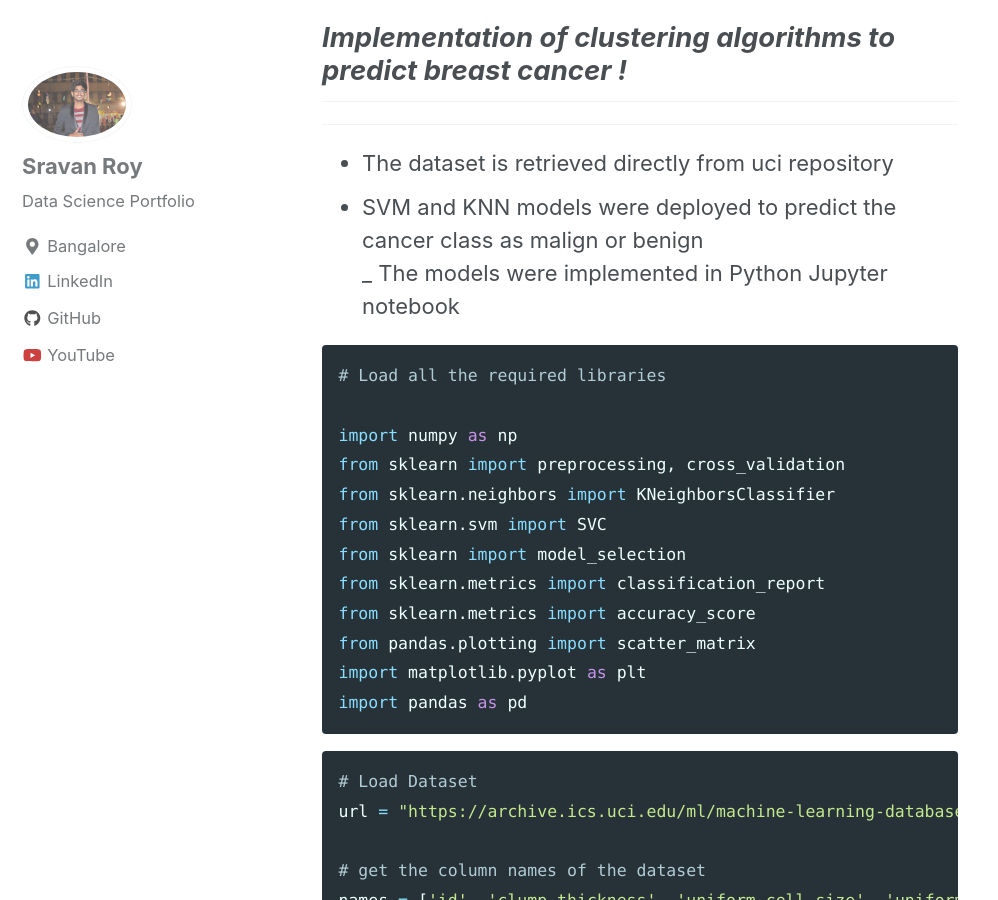
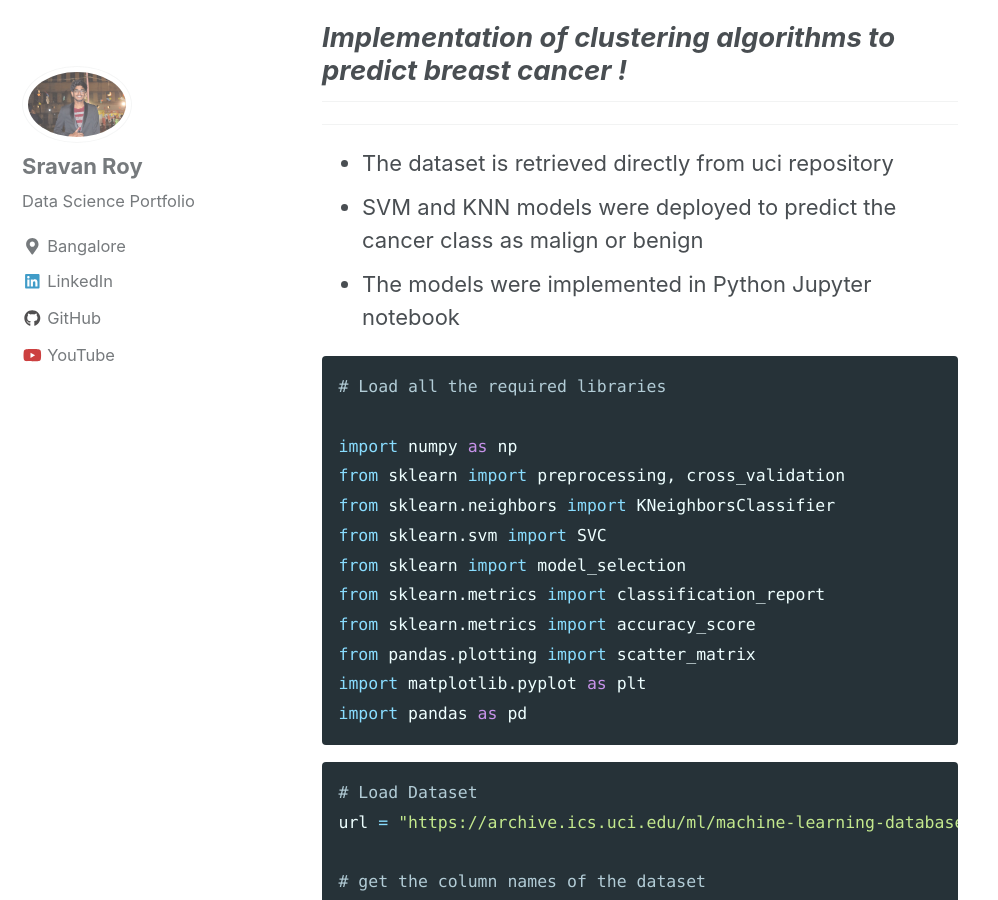
Before and after one commit to sravanroy/sravanroy.github.io, a Jekyll site: the page built from _posts/2019-03-17-Breast Cancer Detection.md, in a window 1280 px wide and 900 px high, scrolled down 1025 px. Shown: the whole window, without its empty margins (0-998 px from the left). Built offline with Jekyll 4.4.1, drawn with Linux system fonts in a browser that asks for light colours; cached includes are drawn as plain includes; nearby versions of some CDN libraries; some of the changed text lies outside the part shown.

````diff
--- a/_posts/2019-03-17-Breast Cancer Detection.md
+++ b/_posts/2019-03-17-Breast Cancer Detection.md
@@ -12,7 +12,7 @@ mathjax: "true"
 ----
 * The dataset is retrieved directly from uci repository
 + SVM and KNN models were deployed to predict the cancer class as malign or benign
-_ The models were implemented in Python Jupyter notebook
+* The models were implemented in Python Jupyter notebook
 
 ```python
 # Load all the required libraries
@@ -156,7 +156,7 @@ for name, model in models: # run  KFold 10 times on train data on both models to
 	KNN: 0.973117 (0.018442)
     SVM: 0.951558 (0.028352)
 ```
-This is the accuracy for the training data for both models
+This is the accuracy for training data for both the models
 
 ```python
 # Make predictions on validation dataset
````
